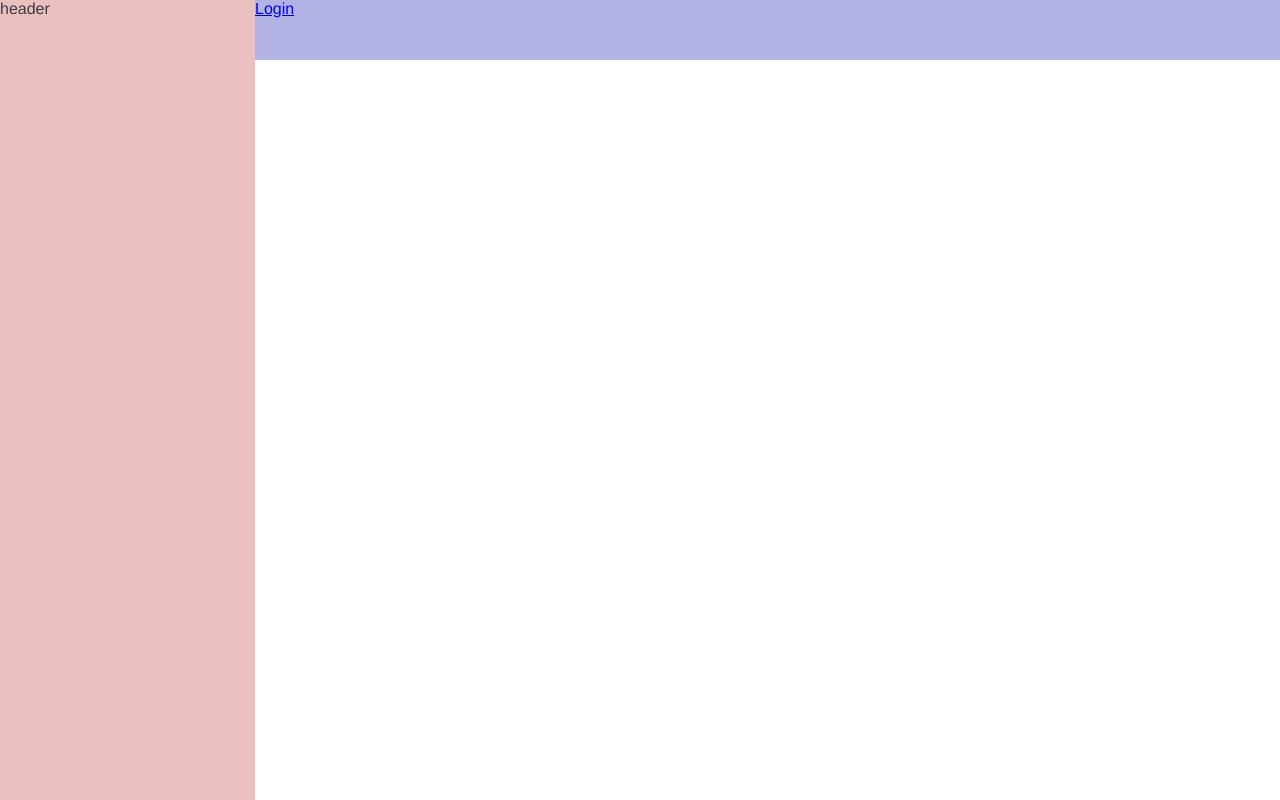
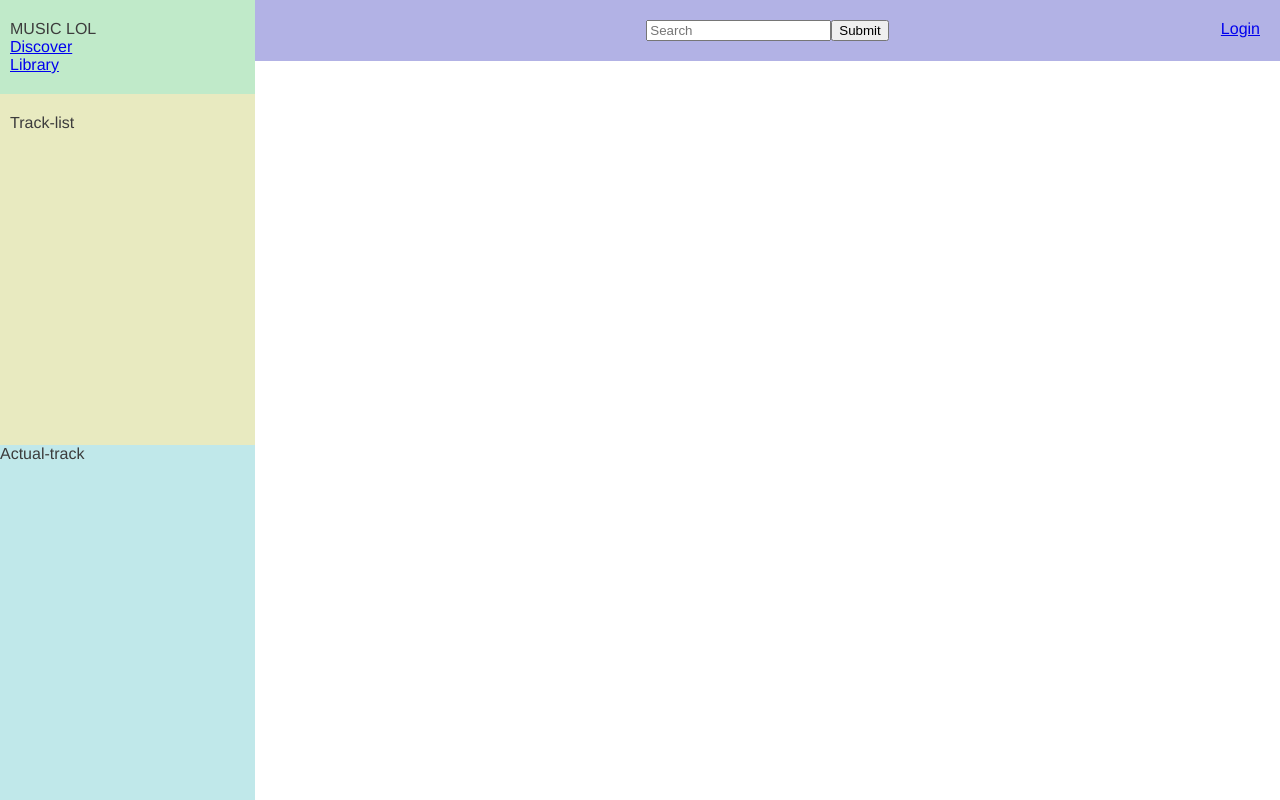
Before and after one commit to matheusfnl/vuejs-study, a Vue app in the folder music-site-spotify-api/: page / in a window 1280 px wide. Built offline with nearby package versions, Linux system fonts and the light colour scheme.

Commit message:
finaliza posicionamento dos headers

```diff
--- a/music-site-spotify-api/src/App.vue
+++ b/music-site-spotify-api/src/App.vue
@@ -109,6 +109,10 @@ export default defineComponent({
   }
 
   .header, .app { float: left; }
-  .header { width: 255px; }
+  .header {
+    width: 255px;
+    max-width: 255px;
+  }
+
   .app { width: calc(100% - 255px); }
 </style>
--- a/music-site-spotify-api/src/components/Header.vue
+++ b/music-site-spotify-api/src/components/Header.vue
@@ -1,6 +1,28 @@
 <template>
-  <div class="header">
-    header
+  <div class="header-card">
+    <div class="header-card-body">
+      <div class="menu">
+        <div class="logo">
+          MUSIC LOL
+        </div>
+
+        <div class="item">
+          <a href="#">Discover</a>
+        </div>
+
+        <div class="item">
+          <a href="#">Library</a>
+        </div>
+      </div>
+
+      <div class="track-list">
+        Track-list
+      </div>
+
+      <div class="actual-track">
+        Actual-track
+      </div>
+    </div>
   </div>
 </template>
 
@@ -13,10 +35,27 @@
 </script>
 
 <style scoped>
-  .header {
-    background-color: rgb(234, 192, 192);
-    top: 0;
-    left: 0;
+  .header-card { height: 100%; }
+  .header-card-body {
+    display: flex;
+    flex-flow: column;
     height: 100%;
   }
+
+  .menu {
+    background-color: rgb(192, 234, 201);
+    flex: 0 1 auto;
+    padding: 20px 10px;
+  }
+
+  .track-list {
+    background-color: rgb(232, 234, 192);
+    flex: 1 1 auto;
+    padding: 20px 10px;
+  }
+
+  .actual-track {
+    background-color: rgb(192, 232, 234);
+    flex: 0 1 355px;
+  }
 </style>
--- a/music-site-spotify-api/src/components/SecondaryHeader.vue
+++ b/music-site-spotify-api/src/components/SecondaryHeader.vue
@@ -1,17 +1,35 @@
 <template>
-  <div class="top-header">
-      <a v-if="!getToken" :href="`${AUTH_ENDPOINT}?client_id=${CLIENT_ID}&redirect_uri=${REDIRECT_URI}&response_type=${RESPONSE_TYPE}`">Login</a>
+  <nav class="top-header">
+    <ul>
+      <li>
+        <input
+          placeholder="Search"
+          type="text"
+          @change="setSearch"
+        >
+      </li>
 
-      <button v-else @click="logOut">Logout</button>
+      <li>
+        <button @click="searchArtists">Submit</button>
+      </li>
 
-      <div v-if="getToken" style="margin-top: 10px; ">
-        <p style="font-size: 22px;">Search</p>
+      <li>
+        <a
+          v-if="!getToken"
+          :href="`${AUTH_ENDPOINT}?client_id=${CLIENT_ID}&redirect_uri=${REDIRECT_URI}&response_type=${RESPONSE_TYPE}`"
+        >
+          Login
+        </a>
 
-        <input placeholder="Search" type="text" @change="setSearch">
-
-        <button style="margin-left: 10px; " @click="searchArtists">Submit</button>
-      </div>
-  </div>
+        <button
+          v-else
+          @click="logOut"
+        >
+          Logout
+        </button>
+      </li>
+    </ul>
+  </nav>
 </template>
 
 <script lang="ts">
@@ -68,8 +86,18 @@ export default defineComponent({
 </script>
 
 <style scoped>
-  .top-header {
-    height: 60px;
-    background-color: rgb(178, 178, 229);
+  .top-header { background-color: rgb(178, 178, 229); }
+  .top-header ul {
+    margin: 0;
+    padding: 20px;
+    list-style: none;
+    display: flex;
+    justify-content: center;
+  }
+
+  .top-header ul li:last-child {
+    position: absolute;
+    right: 0;
+    margin-right: 20px;
   }
 </style>
```
